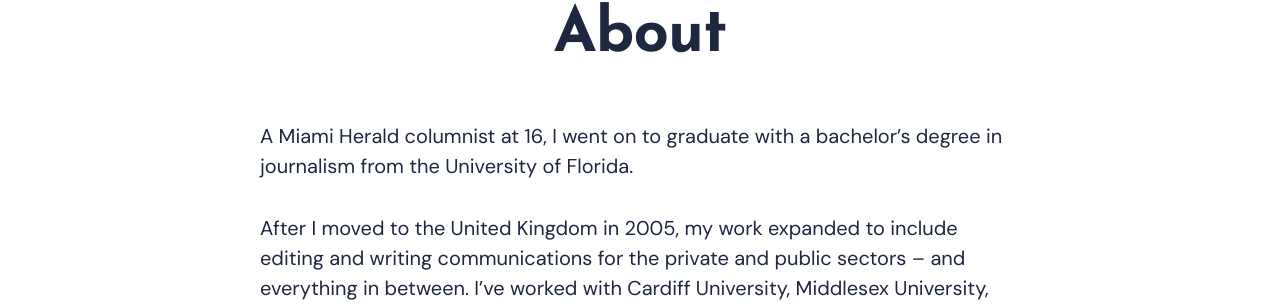
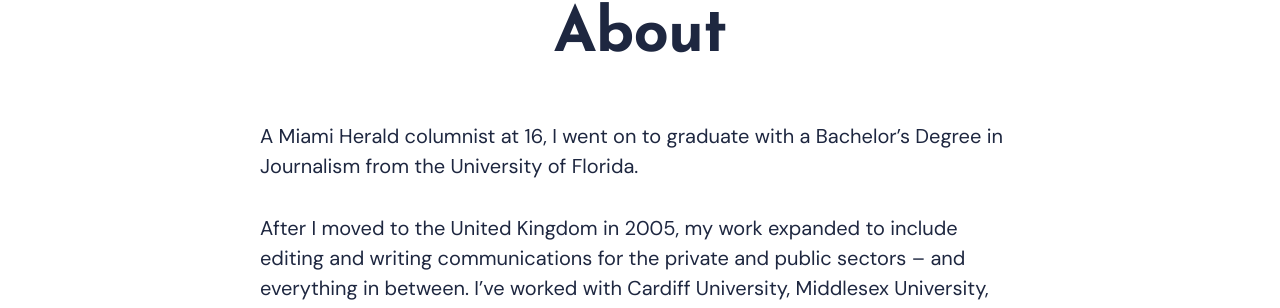
Before and after one commit to jensburns/jensburns.github.io, a Jekyll site: the page built from _pages/about.md, in a window 1280 px wide. Shown: the part 253-561 px from the top of the page. Built offline with Jekyll 4.4.1, drawn with Linux system fonts in a browser that asks for light colours; nearby versions of some CDN libraries.

```diff
--- a/_pages/about.md
+++ b/_pages/about.md
@@ -4,7 +4,7 @@ title: About
 permalink: /about/
 description: For more than 15 years, I've edited and proofread all kinds of writing, from website text, reports and articles to courses, policies and newsletters.
 ---
-A Miami Herald columnist at 16, I went on to graduate with a bachelor’s degree in journalism from the University of Florida.
+A Miami Herald columnist at 16, I went on to graduate with a Bachelor’s Degree in Journalism from the University of Florida.
 
 After I moved to the United Kingdom in 2005, my work expanded to include editing and writing communications for the private and public sectors – and everything in between. I’ve worked with Cardiff University, Middlesex University, UWE Bristol, Office for National Statistics, National Strategies, Skills for Health and WikiJob, among others.
 
```
